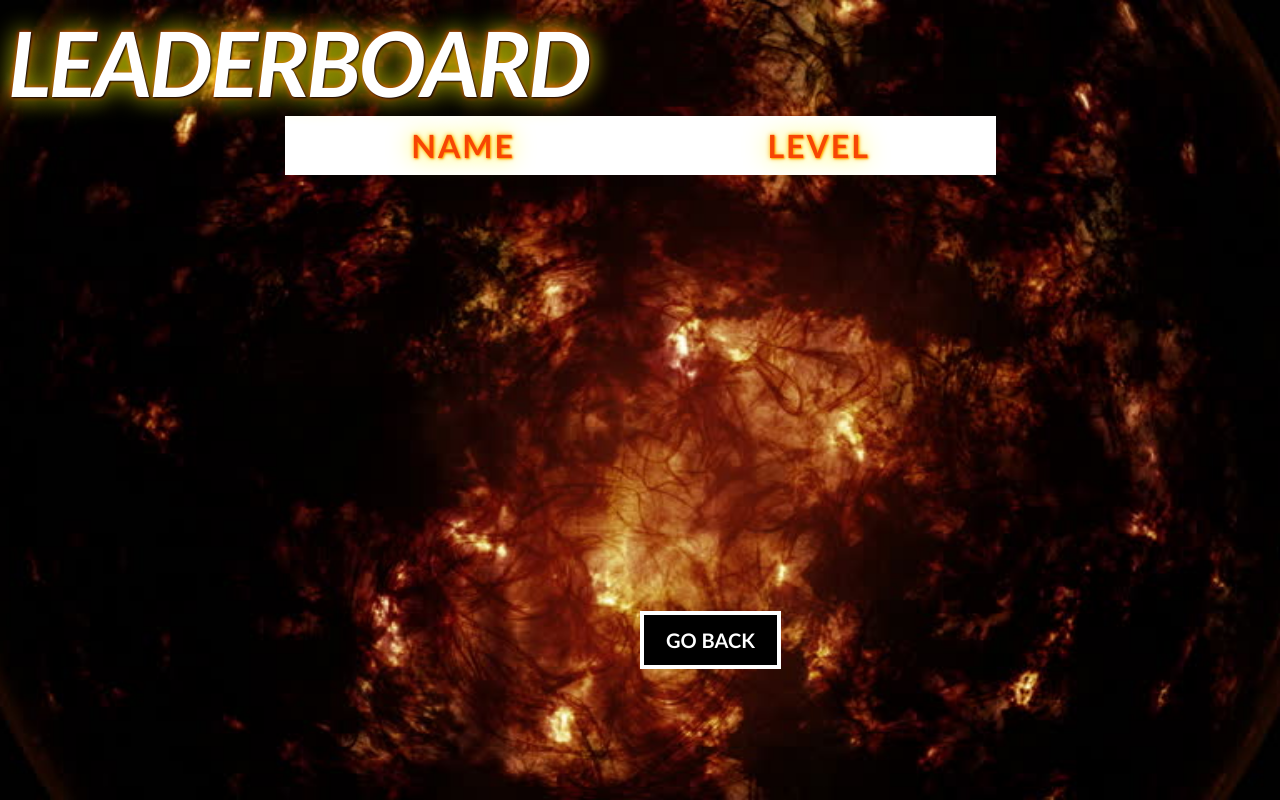
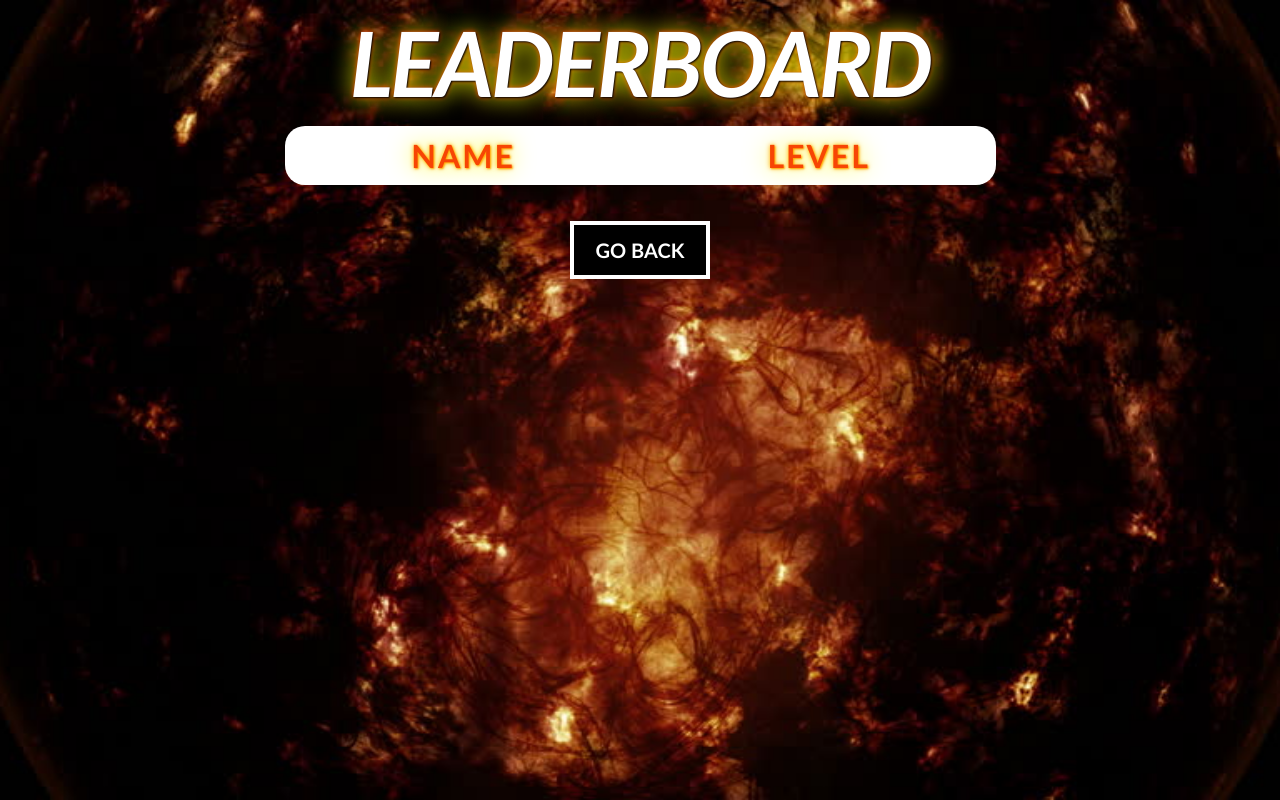
Before and after one commit to Shinjanee/Arcane-Innerve, a PHP site: page /Game/Score.php in a window 1280 px wide. Run offline with PHP 8.4, Linux system fonts and the light colour scheme; data that the repository does not hold is empty.

Commit message:
Update Score.php

```diff
--- a/arcane/Score.php
+++ b/arcane/Score.php
@@ -1,5 +1,6 @@
 <html>
 <head>
+
 <style>
 	body {
 		background-image: url("bcklead.jpg");
@@ -7,16 +8,15 @@ body {
 		background-size: cover;
 		background-repeat:repeat;
 		background-attatchment:fixed;
-    color:white;
+		color: white;
 		}
 
 	#header{
 		display: inline-block;
-  -webkit-box-sizing: border-box;
+		webkit-box-sizing: border-box;
 		-moz-box-sizing: border-box;
 		box-sizing: border-box;
-  white-space:nowrap;
-  color: white;
+		white-space: nowrap;
 		font: italic normal bold 90px/normal "Trebuchet MS", Helvetica, sans-serif;
 		-o-text-overflow: clip;
 		text-overflow: clip;
@@ -24,21 +24,28 @@ body {
 		letter-spacing: 2px;
 		text-shadow: 1px 1px 2px black, 0 0 25px yellow, 0 0 5px red;
 		letter-spacing: -3px;
-  top:0px;
+		width: 90%;
+		margin-left: 5%;
+		margin-right: 5%;
+		margin-bottom: 10px;
+		text-align: center;
 
 	}
+
 	.border
 	{
 		font: normal 22px/normal "Trebuchet MS", Helvetica, sans-serif;
 		width: 75%;
 		text-align: center;
 		border-collapse: collapse;
+		overflow: hidden;
+		border-radius: 20px;
 		margin-left:auto;
 		margin-right:auto;
+
 	}
 
 	.enjoy-css2 {
-  position:absolute;
 	  white-space:nowrap;
 	  display: inline-block;
 	  -webkit-box-sizing: content-box;
@@ -54,10 +61,9 @@ body {
 	  -o-text-overflow: clip;
 	  text-overflow: clip;
 	  background: black;
-  margin-top: 400px;
+	  margin: auto;
+	}
 
-
-}
 	.button-align{
 	  text-align: center;
 	}
@@ -66,6 +72,7 @@ body {
 	  color: black;
 	  background: #ffffff;
 	}
+
 	.th
 	{
 		font: normal bold 32px/normal "Trebuchet MS", Helvetica, sans-serif;
@@ -76,8 +83,8 @@ body {
 		letter-spacing: 2px;
 		text-shadow: 1px 1px 2px orange, 0 0 25px yellow, 0 0 5px orange;
 		padding: 10px 12px;
+	}
 
-}
 	.ys {
 
 	  padding: 10px 12px;
@@ -88,11 +95,9 @@ body {
 	  text-overflow: clip;
 	  white-space: nowrap;
 	  text-shadow: 1px 1px 2px black, 0 0 25px yellow, 0 0 5px red;
-
 	}
 
-
-#board
+	.board
 	{
 		font: normal 22px/normal "Trebuchet MS", Helvetica, sans-serif;
 		width: 75%;
@@ -100,11 +105,17 @@ body {
 		border-collapse: collapse;
 		margin-left:auto;
 		margin-right:auto;
+
 	}
 
 	td
 	{
 		padding: 5px 12px;
+		<!--background-color: blue;-->
+	}
+
+	<!--tr{
+		background-color: blue;
 	}
 	tr:nth-child(even){
 	  background-color: black;
@@ -112,24 +123,25 @@ tr:nth-child(even){
 
 	tr:nth-child(odd){
 		background-color: white;
-  color:black;
- }
+		color:	black;
+	}-->
+</style>
 
 </head>
-</style>
+
 <div id="header">LEADERBOARD</div>
-<div id="board">
-    <table class="border" border="0" cellspacing="0" cellpadding="5" width="420"><tbody>
+
+<div class="board">
+    <table class="border" border="0" cellspacing="0" cellpadding="5" width="420">
+		<tbody>
 			<thead>
 				<tr>
 					<td class="th" >NAME</td>
 					<td class="th">LEVEL</td>
-
 				</tr>
 			</thead>
-        </tbody>
+		<!--</tbody>-->
         <?php
-
             $connect = mysqli_connect("localhost","root", "");
             if (!$connect) {
                 die(mysqli_error());
@@ -141,12 +153,10 @@ tr:nth-child(odd){
 				$score = $row['score'];
 
 		?>
-
         <tr>
             <td class="ys"><?php echo $name;?></td>
             <td class="ys"><?php echo $score;?></td>
         </tr>
-
 		<script>
 			function goBack() {
 			  if(document.referrer!='http://localhost:8888/Game%20Of%20Code%20Tag-3.php')
@@ -154,7 +164,6 @@ function goBack() {
 					  window.history.back();
 					}
 			}
-
 		</script>
         <?php
 			}
@@ -163,6 +172,7 @@ function goBack() {
         </tbody>
     </table>
 </div>
+
 <div class="button-align">
 	<br><br>
     <button class="enjoy-css2" onclick="goBack()">Go Back</button>
```
Lines whose indentation alone changed are shown as unchanged.
